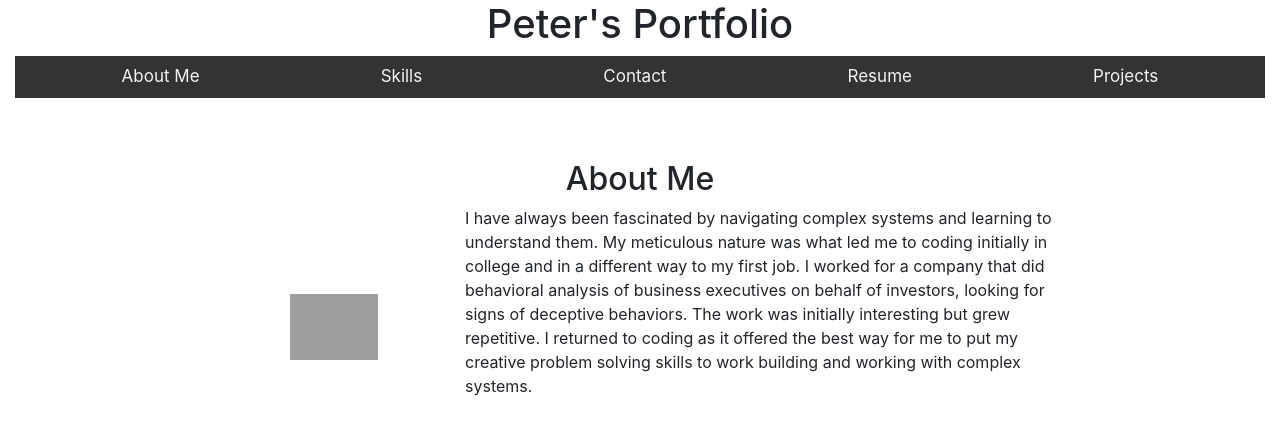
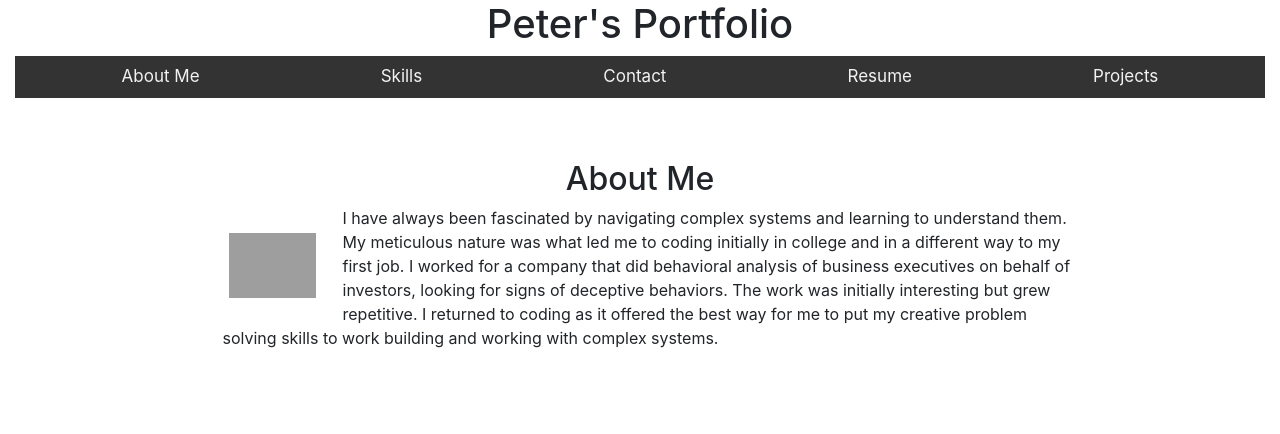
Before and after one commit to PDSamson/PDSamson.github.io, a website: page index.html in a window 1280 px wide. Drawn offline with nearby package versions, Linux system fonts and the light colour scheme; grey boxes are pictures that could not be loaded; a web font is replaced by a local one.

Commit message:
Add more experimental styling

```diff
--- a/main.css
+++ b/main.css
@@ -32,7 +32,7 @@ ul {
 
 .me {
   float: left;
-  margin: 10%;
+  margin: 3%;
 }
 
 .me-page {
```
